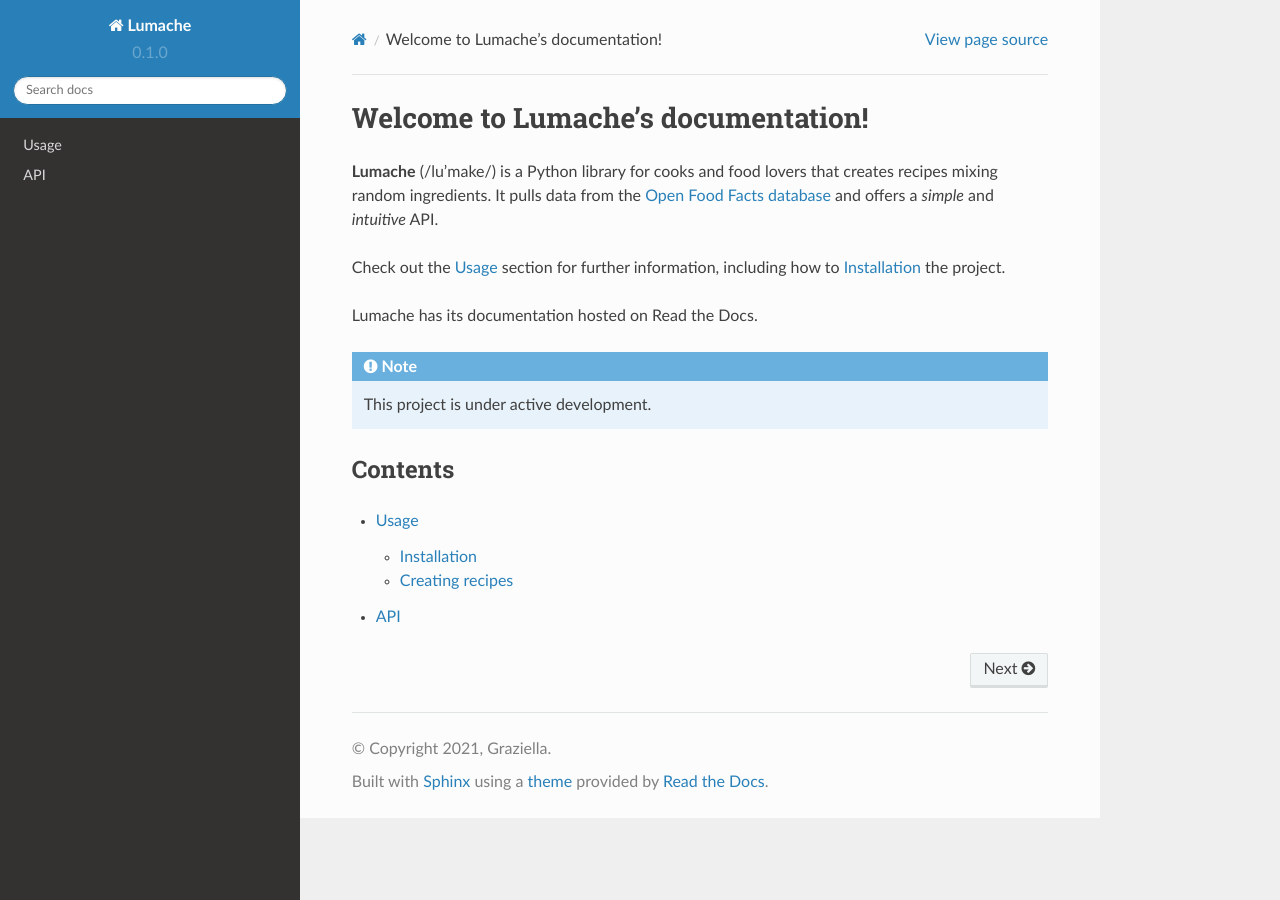
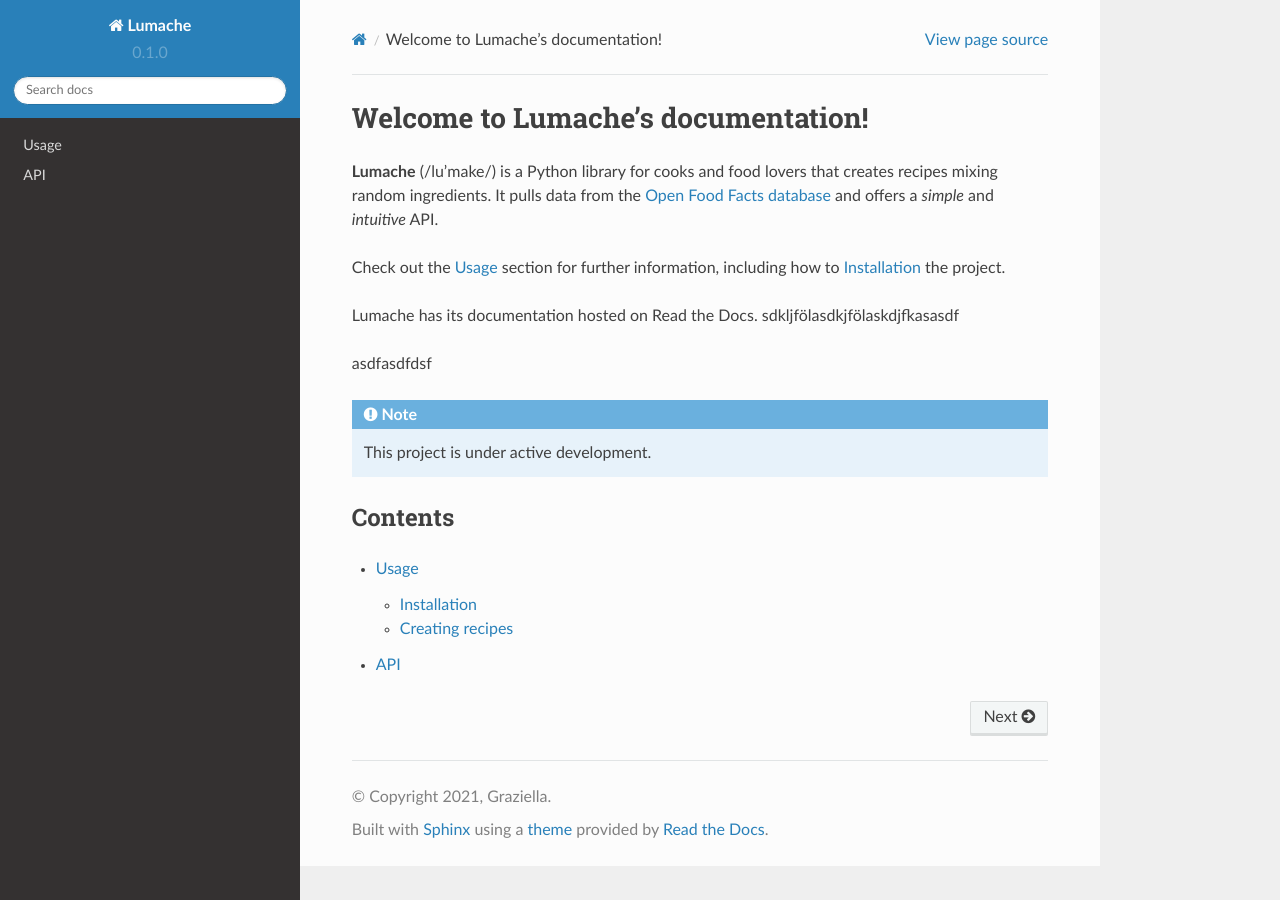
Before and after one commit to TL1XLC53327/rtd-tutorial, a Sphinx documentation site: the page built from docs/source/index.rst, in a window 1280 px wide. Built offline with Sphinx 7.4.7 and the Read the Docs theme 2.0.0, drawn with Linux system fonts in a browser that asks for light colours.

Commit message:
New changes

```diff
--- a/docs/source/index.rst
+++ b/docs/source/index.rst
@@ -10,6 +10,11 @@ Check out the :doc:`usage` section for further information, including
 how to :ref:`installation` the project.
 
 Lumache has its documentation hosted on Read the Docs.
+sdkljfölasdkjfölaskdjfkasasdf
+
+
+asdfasdfdsf
+
 
 .. note::
 
--- a/docs/source/usage.rst
+++ b/docs/source/usage.rst
@@ -11,6 +11,10 @@ To use Lumache, first install it using pip:
 .. code-block:: console
 
    (.venv) $ pip install lumache
+
+
+asdfasdfdsf
+
 
 Creating recipes
 ----------------
```
